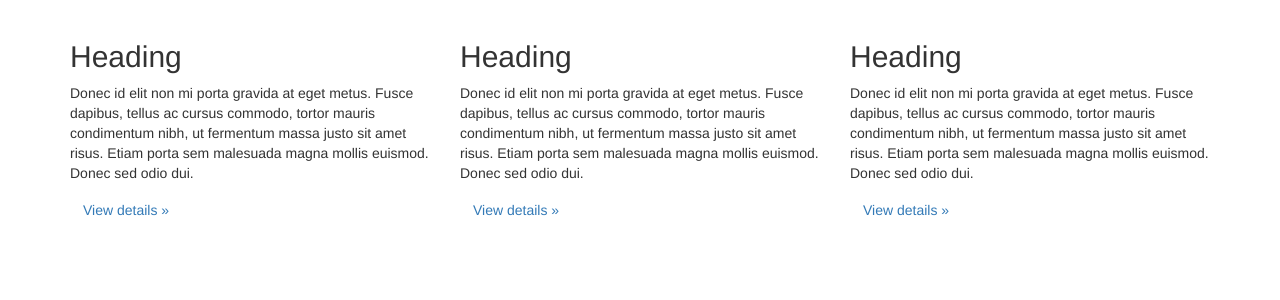
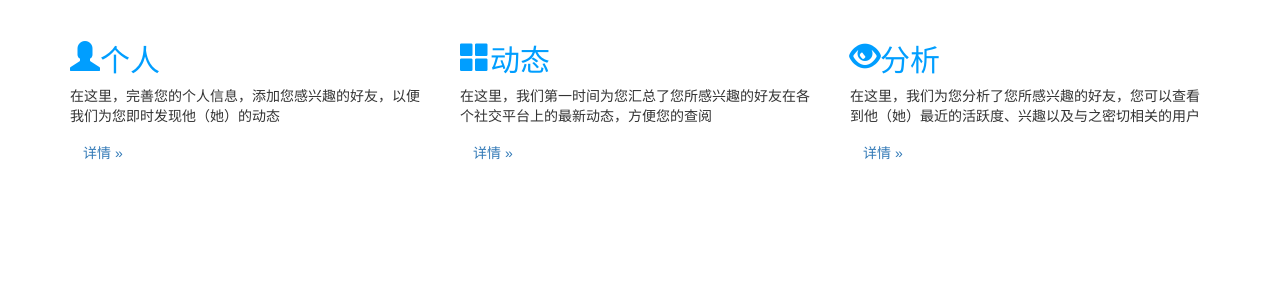
Before and after one commit to JethroJC/SocialAnalysis, a Django app: template SA/templates/SA/home.html in a window 1280 px wide. Shown: the part 52-352 px from the top of the page. Run offline with Django 3.2, Linux system fonts and the light colour scheme; the template is opened without the code that fills it, so the values that code supplies are empty; some libraries are stand-ins or nearby versions.

Commit message:
some change in homepage

```diff
--- a/SA/templates/SA/home.html
+++ b/SA/templates/SA/home.html
@@ -70,35 +70,35 @@
 	<div class="row clearfix">
 		<div class="col-md-4 column">
 			<h2>
-				Heading
-			</h2>
+                <span class="glyphicon glyphicon-user" style="color: rgb(0, 158, 255);">个人</span>
+            </h2>
 			<p>
-				Donec id elit non mi porta gravida at eget metus. Fusce dapibus, tellus ac cursus commodo, tortor mauris condimentum nibh, ut fermentum massa justo sit amet risus. Etiam porta sem malesuada magna mollis euismod. Donec sed odio dui.
+				在这里，完善您的个人信息，添加您感兴趣的好友，以便我们为您即时发现他（她）的动态
 			</p>
 			<p>
-				 <a class="btn" href="#">View details »</a>
+				 <a class="btn" href="#">详情 »</a>
 			</p>
 		</div>
 		<div class="col-md-4 column">
 			<h2>
-				Heading
+                <span class="glyphicon glyphicon-th-large" style="color: rgb(0, 158, 255);">动态</span>
 			</h2>
 			<p>
-				Donec id elit non mi porta gravida at eget metus. Fusce dapibus, tellus ac cursus commodo, tortor mauris condimentum nibh, ut fermentum massa justo sit amet risus. Etiam porta sem malesuada magna mollis euismod. Donec sed odio dui.
+				 在这里，我们第一时间为您汇总了您所感兴趣的好友在各个社交平台上的最新动态，方便您的查阅
 			</p>
 			<p>
-				 <a class="btn" href="#">View details »</a>
+				 <a class="btn" href="#">详情 »</a>
 			</p>
 		</div>
 		<div class="col-md-4 column">
 			<h2>
-				Heading
+                <span class="glyphicon glyphicon-eye-open" style="color: rgb(0, 158, 255);">分析</span>
 			</h2>
 			<p>
-				Donec id elit non mi porta gravida at eget metus. Fusce dapibus, tellus ac cursus commodo, tortor mauris condimentum nibh, ut fermentum massa justo sit amet risus. Etiam porta sem malesuada magna mollis euismod. Donec sed odio dui.
+				 在这里，我们为您分析了您所感兴趣的好友，您可以查看到他（她）最近的活跃度、兴趣以及与之密切相关的用户
 			</p>
 			<p>
-				 <a class="btn" href="#">View details »</a>
+				 <a class="btn" href="#">详情 »</a>
 			</p>
 		</div>
 	</div>
```
